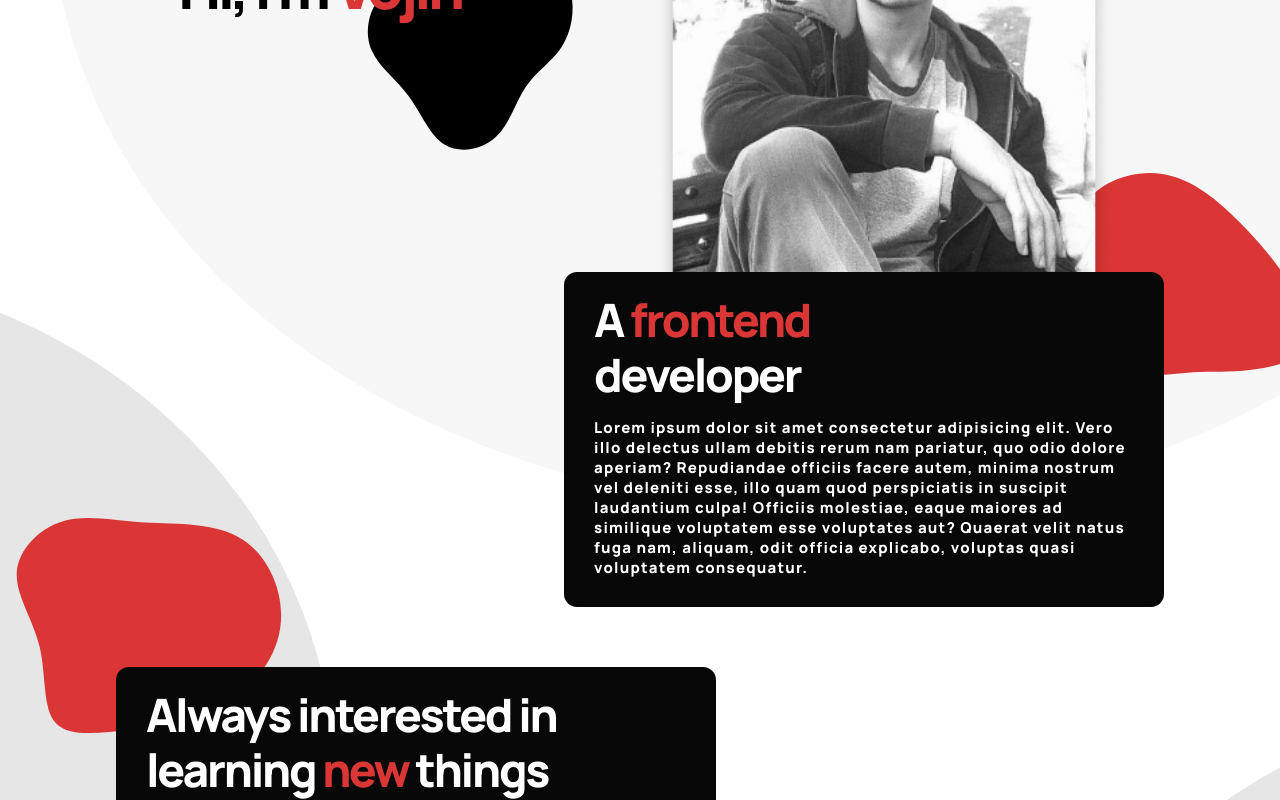
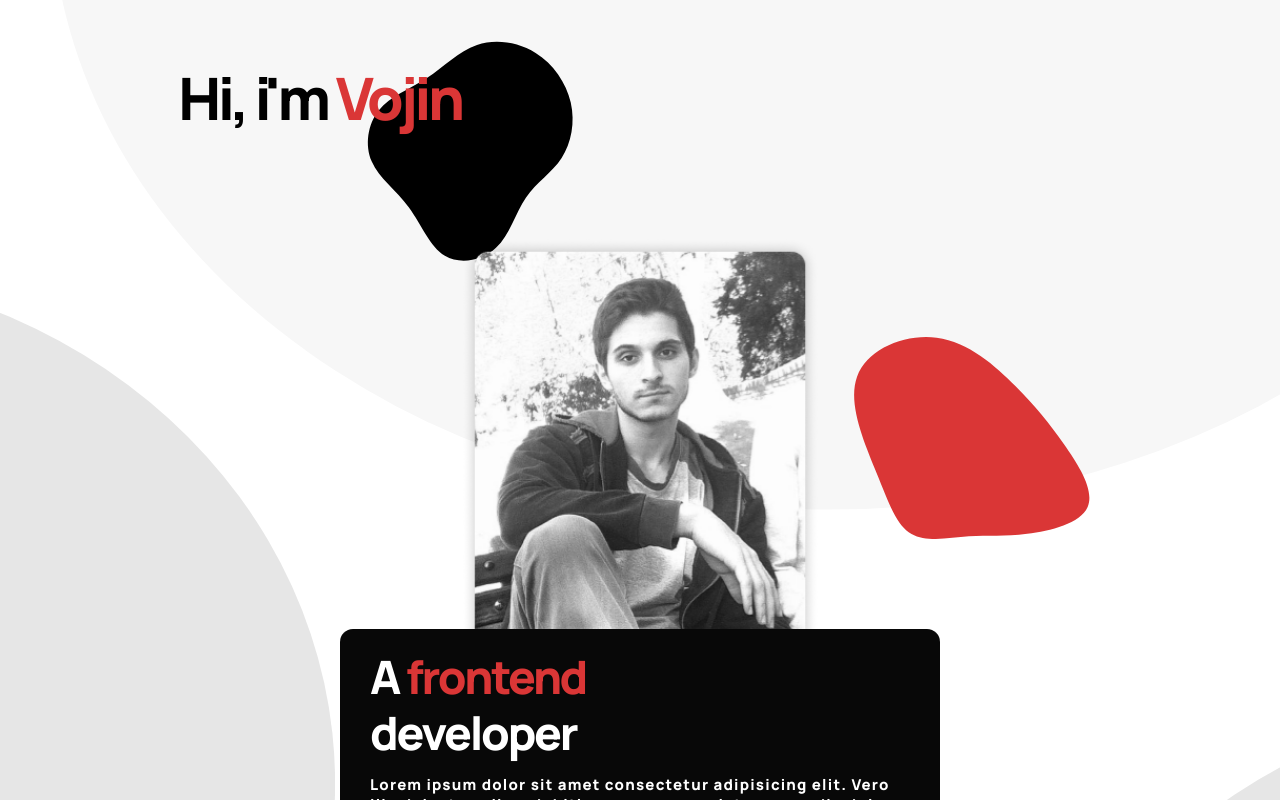
Before and after one commit to VojinPopovic/portfolio-react, a React (Create React App) app: page / in a window 1280 px wide. Shown: the part 500-1300 px from the top of the page. Built offline with nearby package versions, Linux system fonts and the light colour scheme.

Commit message:
first section made responsive

```diff
--- a/src/components/Card/Card.css
+++ b/src/components/Card/Card.css
@@ -8,3 +8,18 @@
   background: #080808;
   border-radius: 13px;
 }
+
+@media (max-width: 1000px) {
+  .card {
+    width: 60%;
+    height: auto;
+    padding-bottom: 20px;
+  }
+}
+
+@media (max-width: 800px) {
+  .card {
+    width: 80%;
+    height: auto;
+  }
+}
--- a/src/components/Card/CardBlock.css
+++ b/src/components/Card/CardBlock.css
@@ -1,37 +1,34 @@
 .home {
   width: 100%;
-  height: 1000px;
+  height: auto;
   margin-top: 550px;
   display: flex;
   justify-content: center;
   align-items: center;
 }
 
-.top-card-container{
-
-  height:50%;
-
-
+.top-card-container {
+  margin-bottom: 60px;
+  display: flex;
+  flex-direction: column;
+  justify-content: center;
+  align-items: center;
+  position: relative;
 }
 
-
-.top-card {
-  margin-left: 35%;
-  margin-bottom: 60px;
-
+.img-container {
+  width: 60%;
+  top: 100px;
+  z-index: -1;
   position: relative;
 }
 
 .card-image {
-  position: absolute;
-  width: 460px;
-  top: -500px;
-  right: 50px;
-  z-index: -1;
+  width: 100%;
 }
 .top-card svg {
   position: absolute;
-  top: -99px;
+  top: 200px;
   right: -150px;
   z-index: -2;
 }
@@ -46,7 +43,7 @@
 
 .vojin-container h3 {
   z-index: 1;
-  letter-spacing:-0.06em;
+  letter-spacing: -0.06em;
   font-family: "Manrope", sans-serif;
 }
 
@@ -99,3 +96,39 @@ h3 span {
   top: -150px;
   z-index: -1;
 }
+
+@media (max-width: 1396px) {
+  .top-card,
+  .bottom-card {
+    margin-left: 0;
+    margin-right: 0;
+  }
+}
+
+@media (min-width: 1396px) {
+  .top-card-container {
+    margin-bottom: 60px;
+    margin-left: 35%;
+    display: flex;
+    flex-direction: column;
+    justify-content: center;
+    align-items: center;
+    position: relative;
+  }
+  .card-image {
+    position: absolute;
+    top:-600px;
+    left: -20px;
+    width: 125%;
+  }
+  .top-card svg {
+    position: absolute;
+    top: -100px;
+    right: -150px;
+    z-index: -2;
+  }
+
+  .home{
+    height: 1000px;
+  }
+}
--- a/src/components/Card/TopCard.js
+++ b/src/components/Card/TopCard.js
@@ -7,6 +7,10 @@ function TopCard() {
   const [inViewRef2, animations] = useOnScrollRight();
 
   return (
+    <div className="top-card-container">
+      <div className="img-container">
+        <motion.img src={CardImage} alt="CardImage" className="card-image" />
+      </div>
       <Card className="top-card">
         <div className="top-card-text-container">
           <motion.h2>
@@ -24,10 +28,10 @@ function TopCard() {
         </div>
         {/* prettier-ignore */}
         <motion.svg ref={inViewRef2} animate={animations} initial={{scale:"0"}} transition={{delay:1.5, duration:1}} width="236" height="202" viewBox="0 0 236 202" fill="none" xmlns="http://www.w3.org/2000/svg">
-          <path d="M210 107.315C224.692 128.248 240.774 153.384 233.644 169.881C226.608 186.192 196.361 193.864 173.216 196.702C150.258 199.633 134.308 197.917 114.898 199.364C95.4883 200.811 72.6191 205.422 57.5247 196.896C42.4303 188.37 35.018 166.427 22.6805 136.169C10.4367 105.725 -6.91876 66.8714 3.12884 39.4651C13.0827 12.2451 50.3458 -3.34138 82.6178 0.746525C114.61 4.92707 141.516 28.9684 161.621 49.355C181.819 69.5552 195.308 86.3809 210 107.315Z" fill="#DA3636"/>
+            <path d="M210 107.315C224.692 128.248 240.774 153.384 233.644 169.881C226.608 186.192 196.361 193.864 173.216 196.702C150.258 199.633 134.308 197.917 114.898 199.364C95.4883 200.811 72.6191 205.422 57.5247 196.896C42.4303 188.37 35.018 166.427 22.6805 136.169C10.4367 105.725 -6.91876 66.8714 3.12884 39.4651C13.0827 12.2451 50.3458 -3.34138 82.6178 0.746525C114.61 4.92707 141.516 28.9684 161.621 49.355C181.819 69.5552 195.308 86.3809 210 107.315Z" fill="#DA3636"/>
         </motion.svg>
-        <motion.img src={CardImage} alt="CardImage" className="card-image" />
       </Card>
+    </div>
   );
 }
 
```
Also changed, not shown: src/App.css (line endings or trailing spaces).
